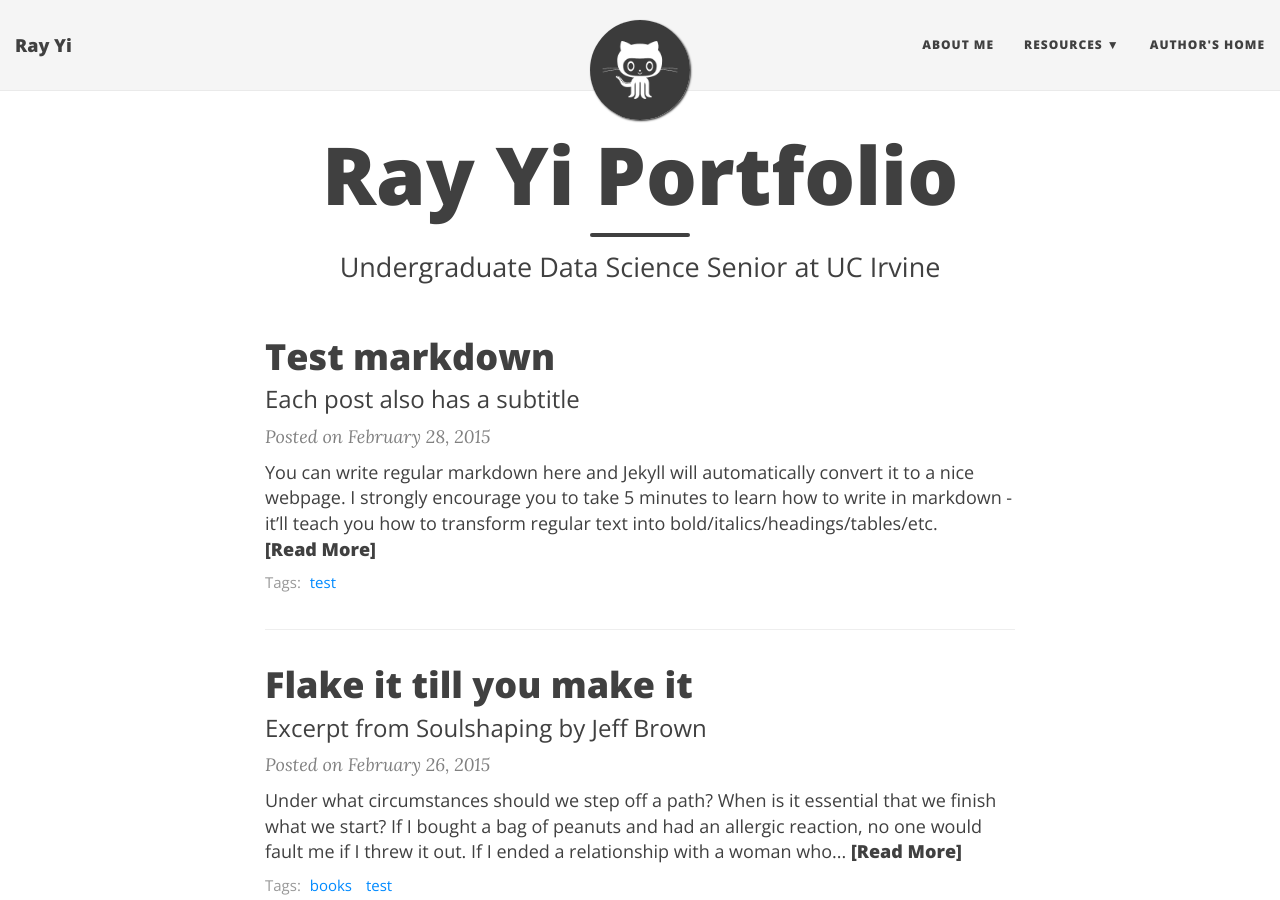
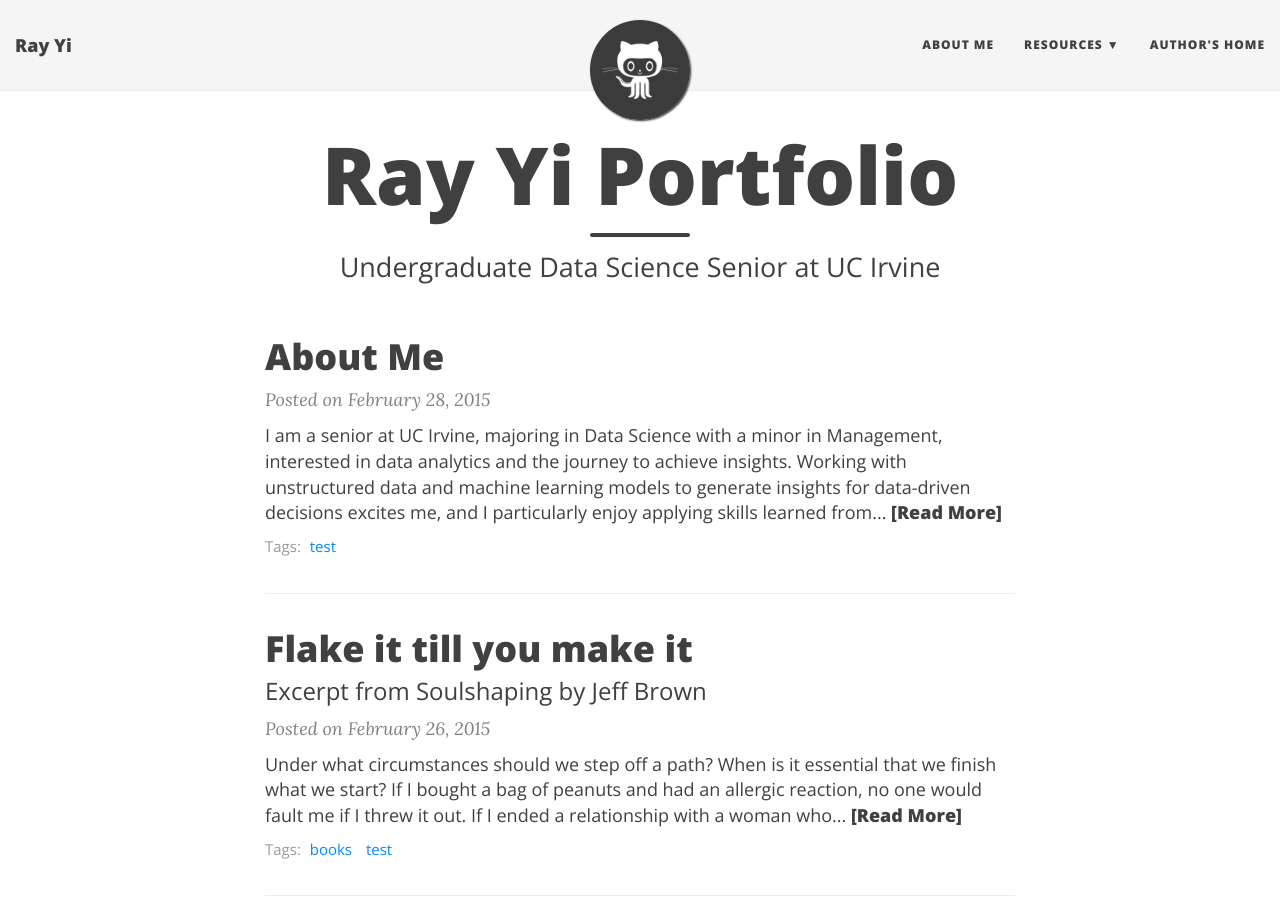
Before and after one commit to soyrayo/soyrayo_ver_1, a Jekyll site: the page built from index.html, in a window 1280 px wide and 900 px high. Built offline with Jekyll 4.4.1, drawn with Linux system fonts in a browser that asks for light colours; nearby versions of some CDN libraries; the list of posts is cut into pages by our own code.

Commit message:
Update 2015-02-28-test-markdown.md

```diff
--- a/_posts/2015-02-28-test-markdown.md
+++ b/_posts/2015-02-28-test-markdown.md
@@ -1,14 +1,15 @@
 ---
 layout: post
-title: Test markdown
-subtitle: Each post also has a subtitle
+title: About Me
+#subtitle: Each post also has a subtitle
 gh-repo: daattali/beautiful-jekyll
 gh-badge: [star, fork, follow]
 tags: [test]
 comments: true
 ---
 
-You can write regular [markdown](http://markdowntutorial.com/) here and Jekyll will automatically convert it to a nice webpage.  I strongly encourage you to [take 5 minutes to learn how to write in markdown](http://markdowntutorial.com/) - it'll teach you how to transform regular text into bold/italics/headings/tables/etc.
+I am a senior at UC Irvine, majoring in Data Science with a minor in Management, interested in data analytics and the journey to achieve insights. Working with unstructured data and machine learning models to generate insights for data-driven decisions excites me, and I particularly enjoy applying skills learned from internships, research, and the classroom to a real-life scenario with determined teams of people.
+Feel free to get to know more about me and my work at my personal website: chirayyi.github.io. If you have an opportunity or simply wish to chat, don't hesitate to email me at chirayy@uci.edu.
 
 **Here is some bold text**
 
```
